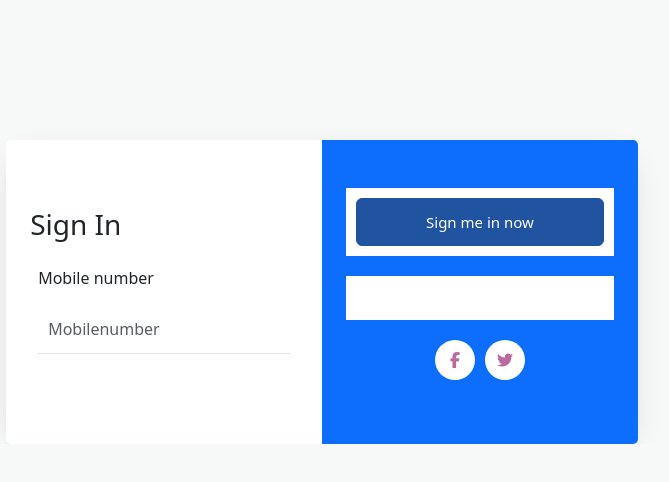
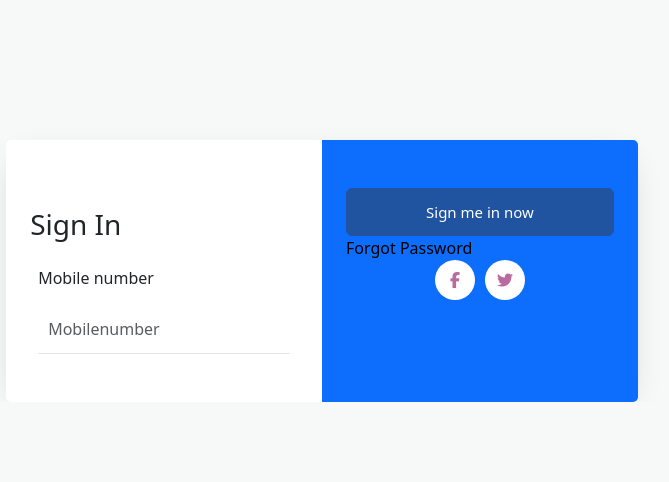
Before and after one commit to kmharsh/catvadmin, a React (Create React App) app: page /login in a window 1280 px wide. Shown: the top 482 px of the page, without its empty margins (318-987 px from the left). Built offline with nearby package versions, Linux system fonts and the light colour scheme.

Commit message:
ui changes

```diff
--- a/src/Component/Login/login.js
+++ b/src/Component/Login/login.js
@@ -46,11 +46,11 @@ const Login = () => {
                                     />
                                 </div>
                                 <div className="half p-4 py-md-5 bg-primary">
-                                    <div className="form-group">
+                                    <div className="">
 
                                         <Button label="Sign me in now" onClick={() => console.log('Search button clicked')} className="form-control btn btn-secondary rounded  px-3" />
                                     </div>
-                                    <div className="form-group d-md-flex ali-items-base">
+                                    <div className=" d-md-flex ali-items-base">
                                         <div className="text-md-right">
                                             <a href="#">Forgot Password</a>
                                         </div>
--- a/src/Component/OTPComponent/OTPComponent.js
+++ b/src/Component/OTPComponent/OTPComponent.js
@@ -47,7 +47,7 @@ const OTPComponent = () => {
 
                                 </div>
                                 <div className="half p-4 py-md-5 bg-primary">
-                                    <div className="form-group">
+                                    <div className="">
                                     <Button label="Submit" onClick={() =>""} className="form-control btn btn-secondary rounded  px-3" />
                                     </div>
                                 </div>
```
